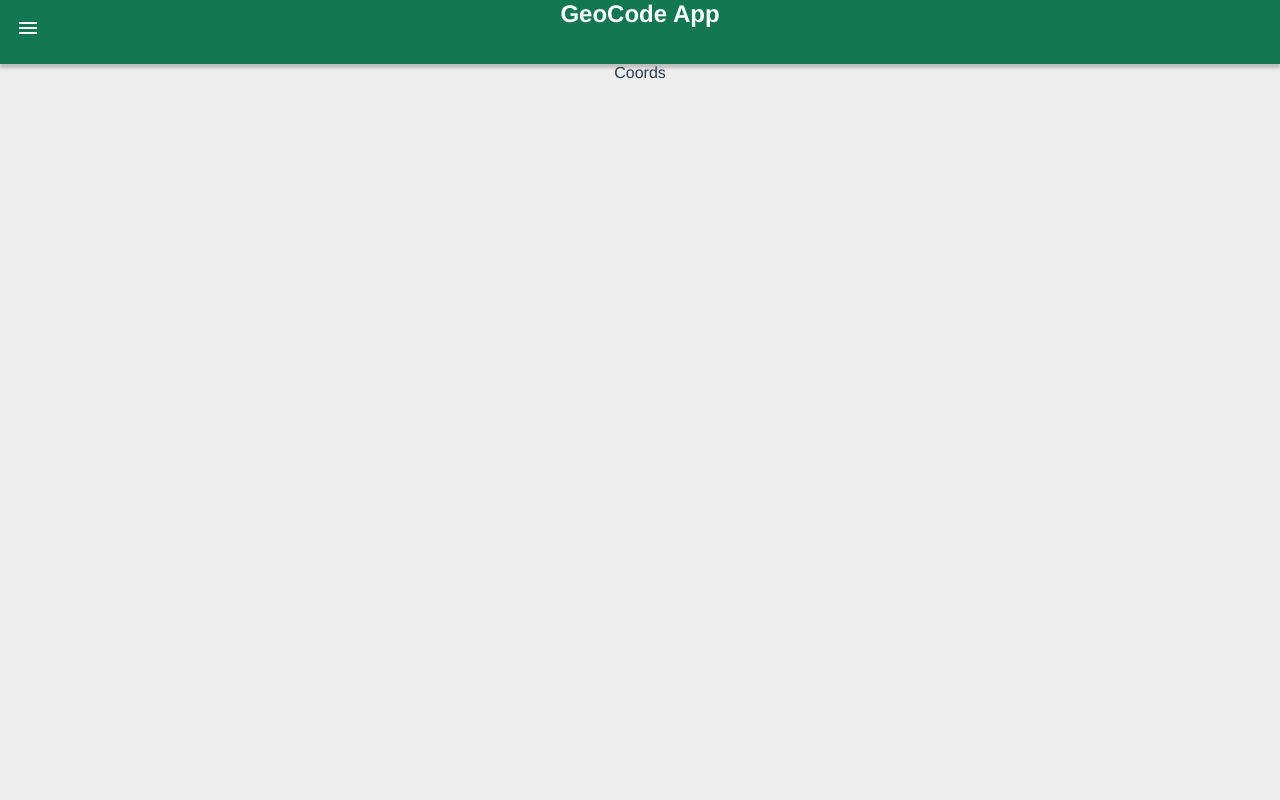
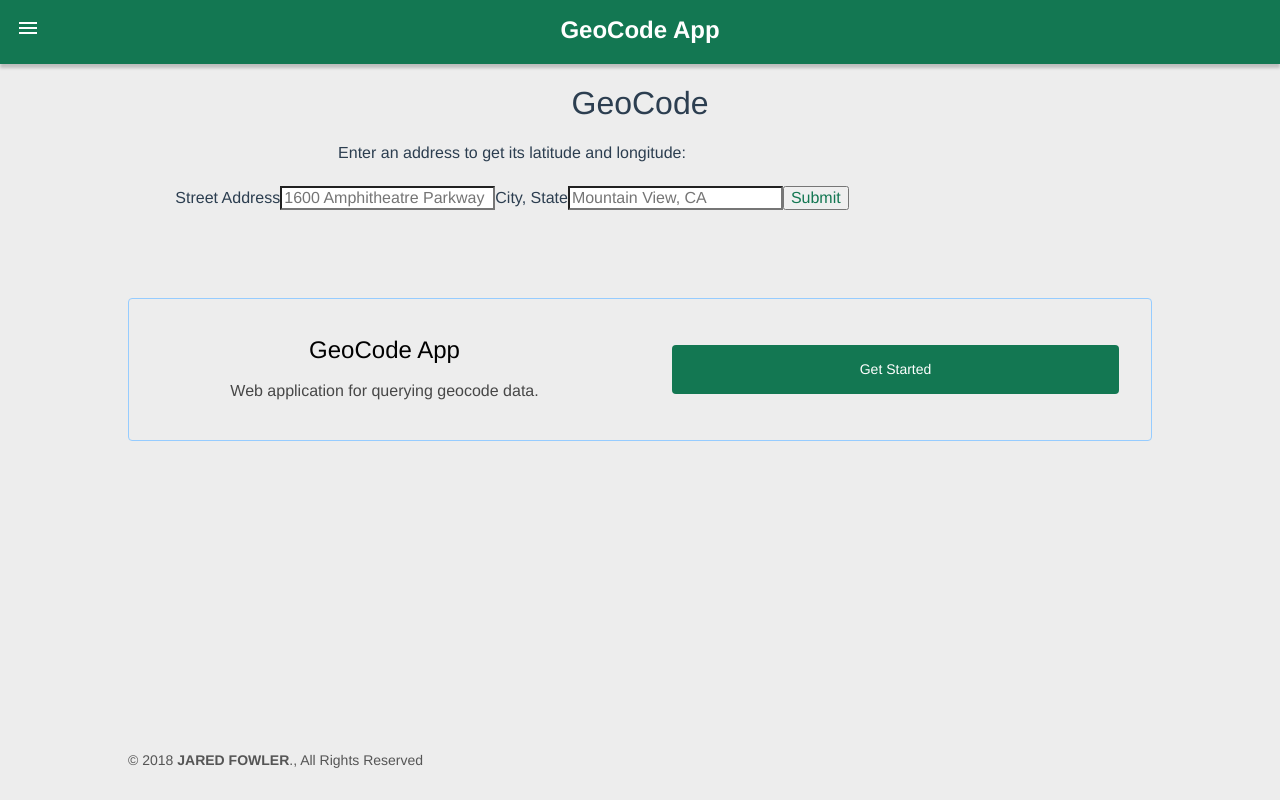
Before and after one commit to jafow/geocode-distance-client, a Vue app: page /#/geocode in a window 1280 px wide. Before the commit this address led to /#/coords. Built offline with nearby package versions, Linux system fonts and the light colour scheme.

Commit message:
Adds views and data fetching for routes

```diff
--- a/src/App.vue
+++ b/src/App.vue
@@ -1,8 +1,8 @@
 <template>
-  <div id="app">
+  <div id="app" v-on:click="toggleToast">
     <header class="header w-100 h4 h3-ns bg-dark-green">
-        <h2 class="header-title h4 h3-ns white mv0">{{ title }}</h2>
-        <div class="menu absolute top-1 left-1" v-on:click="toggleToast" v-bind:class="{pressed: toast === 'expand'}">
+        <h2 class="header-title h4 h3-ns white mv0 pv3">{{ title }}</h2>
+        <div class="menu absolute top-1 left-1" v-on:click.stop="toggleToast" v-bind:class="{pressed: toast === 'expand'}">
             <img class="menu-icon" src="./assets/menu-white.png" alt="menu icon" />
         </div>
     </header>
@@ -13,20 +13,42 @@
                     <router-link to="/" tag="li" class="nav-item h3">
                         Home
                     </router-link>
-                    <router-link to="/geocode" tag="li" class="nav-item h3">
+                    <router-link to="/geocode" tag="li" class="nav-item h3 hover-bg-green">
                         GeoCode
                     </router-link>
-                    <router-link to="/reverse" tag="li" class="nav-item h3">
+                    <router-link to="/reverse" tag="li" class="nav-item h3 hover-bg-green">
                         Reverse
                     </router-link>
-                    <router-link to="/coords" tag="li" class="nav-item h3">
+                    <router-link to="/coords" tag="li" class="nav-item h3 hover-bg-green">
                         Coords
                     </router-link>
                 </ul>
             </nav>
         </div>
     </transition>
+
     <router-view/>
+
+    <section class="ph3 ph5-ns pv5" v-if="showWelcome">
+        <article class="mw8 center br2 ba b--light-blue bg-lightest-gray">
+            <div class="dt-ns dt--fixed-ns w-100">
+            <div class="pa3 pa4-ns dtc-ns v-mid">
+                <div>
+                <h2 class="fw4 black mt0 mb3">GeoCode App</h2>
+                <p class="black-70 measure lh-copy mv0">
+                    Web application for querying geocode data.
+                </p>
+                </div>
+            </div>
+            <div class="pa3 pa4-ns dtc-ns v-mid">
+                <p v-on:click="getStarted" class="nav-item no-underline f6 tc db w-100 pv3 bg-animate bg-dark-green hover-bg-green white br2">Get Started</p>
+            </div>
+            </div>
+        </article>
+    </section>
+    <footer class="pv4 ph3 ph5-m ph6-l mid-gray absolute bottom-0">
+        <small class="f6 db tc">© 2018 <b class="ttu">Jared Fowler</b>., All Rights Reserved</small>
+    </footer>
   </div>
 </template>
 
@@ -36,16 +58,31 @@ export default {
   data () {
     return {
       title: 'GeoCode App',
-      toast: 'collapse'
+      toast: 'collapse',
+      showWelcome: true
     }
   },
   methods: {
-    toggleToast: function toggleToast () {
+    toggleToast () {
       let newToast = this.toast === 'expand' ? 'collapse' : 'expand'
       this.toast = newToast
       return this.toast
+    },
+    getStarted () {
+      this.$router.push('geocode')
+    }
+  },
+  watch: {
+    '$route' (to, from) {
+      if (to.path !== '/') {
+        this.showWelcome = false
+      } else {
+        this.showWelcome = true
+      }
+      this.toggleToast()
     }
   }
+
 }
 </script>
 
@@ -75,13 +112,15 @@ body {
 }
 .toaster {
   height: 100%;
-  border: 2px solid black;
+  background: #efefef;
+  border: 1px solid gray;
   float: left;
   position: absolute;
   transform: translateX(0%);
+  z-index: 1;
 }
 .toast-enter-active, .toast-leave-active {
-    transition: transform 100ms ease-in;
+    transition: transform 100ms 80ms ease-in;
 }
 .toast-enter, .toast-leave-to {
   transform: translateX(-100%);
@@ -89,7 +128,10 @@ body {
 .selected {
   background: lightgray;
 }
-.router-link-active {
+.router-link-exact-active {
   background: lightgray;
 }
+.nav-item {
+  cursor: pointer;
+}
 </style>
--- a/src/components/Coords.vue
+++ b/src/components/Coords.vue
@@ -1,5 +1,25 @@
 <template>
-    <div> {{ msg}} </div>
+    <div id="coords">
+        <h1>{{ title }}</h1>
+        <section class="w-80-ns w-100 ph-2">
+            <div class="description">{{ description }}</div>
+            <form id="form-coords" class="center ph3-ns">
+                <label for="lat1">Latitude 1</label>
+                <input type="text" name="lat1" id="lat1" placeholder="37.4224764" class="input-reset mv2" />
+
+                <label for="long1" class="label">Longitude</label>
+                <input type="text" name="lat1" id="lat1" placeholder="37.4224764" class="input-reset mv2" />
+
+                <label for="lat2">Latitude 1</label>
+                <input type="text" name="lat2" id="lat2" placeholder="37.4224764" class="input-reset mv2" />
+
+                <label for="long2" class="label">Longitude</label>
+                <input type="text" name="long2" id="long2" placeholder="37.4224764" class="input-reset mv2" />
+                <button class="btn br-15 dark-green" v-on:click="submit">Submit</button>
+            </form>
+            <p class="response-msg">{{response}}</p>
+        </section>
+    </div>
 </template>
 
 <script>
@@ -7,8 +27,48 @@ export default {
   name: 'Coords',
   data () {
     return {
-      msg: 'Coords',
-      title: 'Coords'
+      description: 'Enter two coordinates (lat/long) to receive the distance in miles between:',
+      title: 'Distance',
+      response: null
+    }
+  },
+  methods: {
+    displayMessage: function displayMessage (msg) {
+      if (!msg) {
+        this.response = `Error: Invalid input`
+        return this.response
+      }
+      if (msg.SUCCESS) {
+        this.response = `The distance between is: ${msg.distance} miles`
+      } else {
+        this.response = `There was an error in this request: ${msg}`
+      }
+      return this.response
+    },
+    submit: function submit () {
+      let self = this
+      let formInput = new FormData(document.getElementById('form-reverse'))
+      fetch('//localhost:4000/address', {
+        method: 'POST',
+        body: formInput,
+        mode: 'cors'
+      })
+        .then(function onFetchSuccess (res) {
+          if (res.ok) {
+            let json = res.json()
+            return json
+          }
+          return res.error
+        })
+        .then(function handleSuccess (json) {
+          if (json.error) {
+            return self.displayMessage(json.error)
+          }
+          return self.displayMessage(json)
+        })
+        .catch(function onFetchErr (err) {
+          return self.displayMessage(err.error)
+        })
     }
   }
 }
--- a/src/components/GeoCode.vue
+++ b/src/components/GeoCode.vue
@@ -1,7 +1,8 @@
 <template>
     <div id="geocode">
-        <h1 class="hello">{{ msg }}</h1>
+        <h1>{{ title }}</h1>
         <section class="w-80-ns w-100 ph-2">
+            <p> {{description }} </p>
             <form id="form-geocode" class="center ph3-ns">
                 <label for="street">Street Address</label>
                 <input type="text" name="street" id="street" placeholder="1600 Amphitheatre Parkway" class="input-reset mv2" />
@@ -20,13 +21,17 @@ export default {
   name: 'Geocode',
   data () {
     return {
-      msg: 'GeoCode Page',
+      description: 'Enter an address to get its latitude and longitude:',
       title: 'GeoCode',
       response: null
     }
   },
   methods: {
     displayMessage: function displayMessage (msg) {
+      if (!msg) {
+        this.response = `Error: Invalid input`
+        return this.response
+      }
       if (msg.lat || msg.lon) {
         this.response = `The latitude is ${msg.lat} and longitude is ${msg.lng}`
       } else {
@@ -36,18 +41,14 @@ export default {
     },
     submit: function submit () {
       let self = this
-      let data = new FormData(document.getElementById('form-geocode'))
+      let formInput = new FormData(document.getElementById('form-geocode'))
       fetch('//localhost:4000/geocode', {
         method: 'POST',
-        body: data,
+        body: formInput,
         mode: 'cors'
       })
         .then(function onFetchSuccess (res) {
-          if (res.ok) {
-            let json = res.json()
-            return json
-          }
-          return res.error
+          return res.json()
         })
         .then(function handleSuccess (json) {
           if (json.error) {
@@ -64,7 +65,6 @@ export default {
 
 </script>
 
-<!-- Add "scoped" attribute to limit CSS to this component only -->
 <style scoped>
 h1, h2 {
   font-weight: normal;
--- a/src/components/Reverse.vue
+++ b/src/components/Reverse.vue
@@ -1,5 +1,19 @@
 <template>
-    <h1>{{ msg }}</h1>
+    <div id="reverse">
+        <h1>{{ title }}</h1>
+        <section class="w-80-ns w-100 ph-2">
+            <p>{{ description }}</p>
+            <form id="form-reverse" class="center ph3-ns">
+                <label for="lat">Latitude</label>
+                <input type="text" name="lat" id="lat" placeholder="37.4224764" class="input-reset mv2" />
+
+                <label for="long" class="label">Longitude</label>
+                <input type="text" name="long" id="long" placeholder="-122.0842499" class="input-reset mv2" />
+                <button class="btn br-15 dark-green" v-on:click="submit">Submit</button>
+            </form>
+            <p class="response-msg">{{response}}</p>
+        </section>
+    </div>
 </template>
 
 <script>
@@ -8,26 +22,54 @@ export default {
   data () {
     return {
       title: 'Reverse',
-      msg: 'Reverse page'
+      description: 'Enter latitude and longitude to receive its street address:',
+      response: null
+    }
+  },
+  methods: {
+    displayMessage: function displayMessage (msg) {
+      if (!msg) {
+        this.response = `Error: Invalid input`
+        return this.response
+      }
+      if (msg.SUCCESS) {
+        this.response = `The address is: ${msg.full_address}`
+      } else {
+        this.response = `There was an error in this request: ${msg}`
+      }
+      return this.response
+    },
+    submit: function submit () {
+      let self = this
+      let formInput = new FormData(document.getElementById('form-reverse'))
+      fetch('//localhost:4000/address', {
+        method: 'POST',
+        body: formInput,
+        mode: 'cors'
+      })
+        .then(function onFetchSuccess (res) {
+          if (res.ok) {
+            let json = res.json()
+            return json
+          }
+          return res.error
+        })
+        .then(function handleSuccess (json) {
+          if (json.error) {
+            return self.displayMessage(json.error)
+          }
+          return self.displayMessage(json)
+        })
+        .catch(function onFetchErr (err) {
+          return self.displayMessage(err.error)
+        })
     }
   }
 }
 </script>
 
-<!-- Add "scoped" attribute to limit CSS to this component only -->
 <style scoped>
 h1, h2 {
   font-weight: normal;
 }
-ul {
-  list-style-type: none;
-  padding: 0;
-}
-li {
-  display: inline-block;
-  margin: 0 10px;
-}
-a {
-  color: #42b983;
-}
 </style>
```
